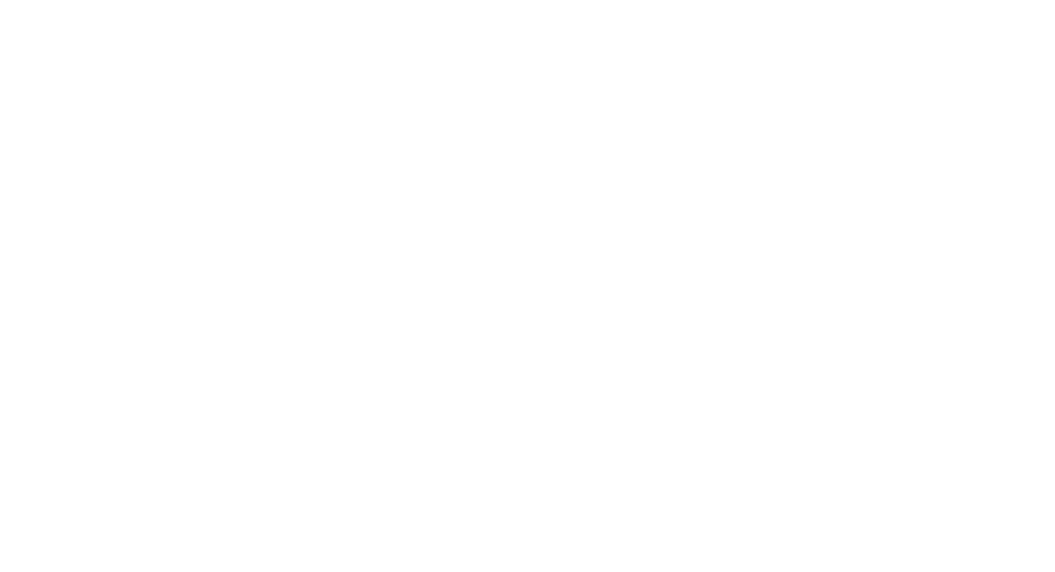
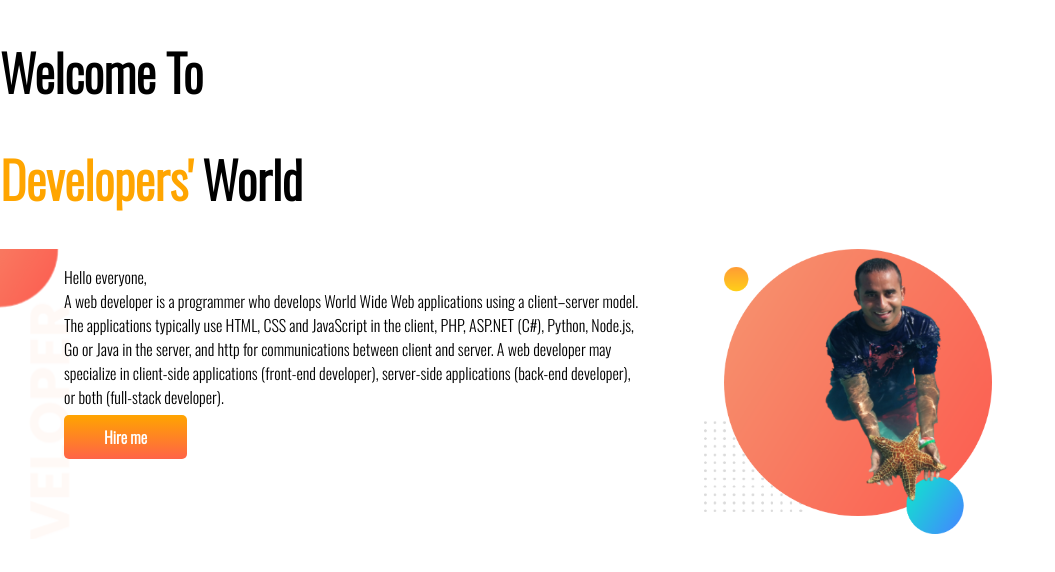
Before and after one commit to GaziTasnuvaFarhana/developer-portfolio, a plain HTML site: page index.html in a window 1280 px wide. Shown: the whole page, without its empty margins (0-1055 px from the left). Drawn offline with nearby package versions, Linux system fonts and the light colour scheme.

Commit message:
top banner added

```diff
--- a/index.html
+++ b/index.html
@@ -5,9 +5,23 @@
     <meta http-equiv="X-UA-Compatible" content="IE=edge">
     <meta name="viewport" content="width=device-width, initial-scale=1.0">
     <title>Tasnuva Portfolio</title>
-    <link rel="stylesheet" href="style.css">
+        <link rel="preconnect" href="https://fonts.googleapis.com">
+    <link rel="preconnect" href="https://fonts.gstatic.com" crossorigin>
+    <link href="https://fonts.googleapis.com/css2?family=Oswald:wght@300&display=swap" rel="stylesheet">
+        <link rel="stylesheet" href="style.css">
  </head>
  <body>
+    <h1>Welcome To</h1>
+    <h1><span class="orange-color">Developers'</span> World</h1>
+ <section class="top-banner">
+    <div class="half-width">
+        <p>Hello everyone,<br>A web developer is a programmer who develops World Wide Web applications using a client–server model. The applications typically use HTML, CSS and JavaScript in the client, PHP, ASP.NET (C#), Python, Node.js, Go or Java in the server, and http for communications between client and server. A web developer may specialize in client-side applications (front-end developer), server-side applications (back-end developer), or both (full-stack developer).</p>
+        <a class="link-button" target=_blank" href="https://en.wikipedia.org/wiki/Web_developer">Hire me</a>
+      </div>
+       <div class="half-width">
+        <img src="images/jhankar.png" alt="image">
+       </div>
 
+ </section>
  </body>
  </html>
--- a/style.css
+++ b/style.css
@@ -0,0 +1,32 @@
+body{
+    font-family: 'Oswald', sans-serif;
+    margin: 0;
+}
+h1{
+    font-size: 50px;
+}
+.orange-color{
+    color: orange;
+}
+section{
+    display:flex ;
+}
+.half-width{
+    width: 50%;
+    padding-left:5%;
+}
+.half-width img{
+    width:50%;
+}
+.link-button{
+    text-decoration: none;
+    background-image: linear-gradient(orange, tomato) ;
+    padding: 10px 40px;
+    color: white;
+   font-weight: 700;
+    border-radius: 5px;
+}
+.top-banner{
+    background-image: url(images/top-banner.png);
+    background-repeat: no-repeat;
+}
```
Also changed, not shown: images/dream-bg.png (added), images/exp-bg.png (added), images/jhankar.png (added), images/jhankar2.png (added), images/my-bg.png (added), images/my-bg2.png (added), images/top-banner.png (added), 7 other files.
